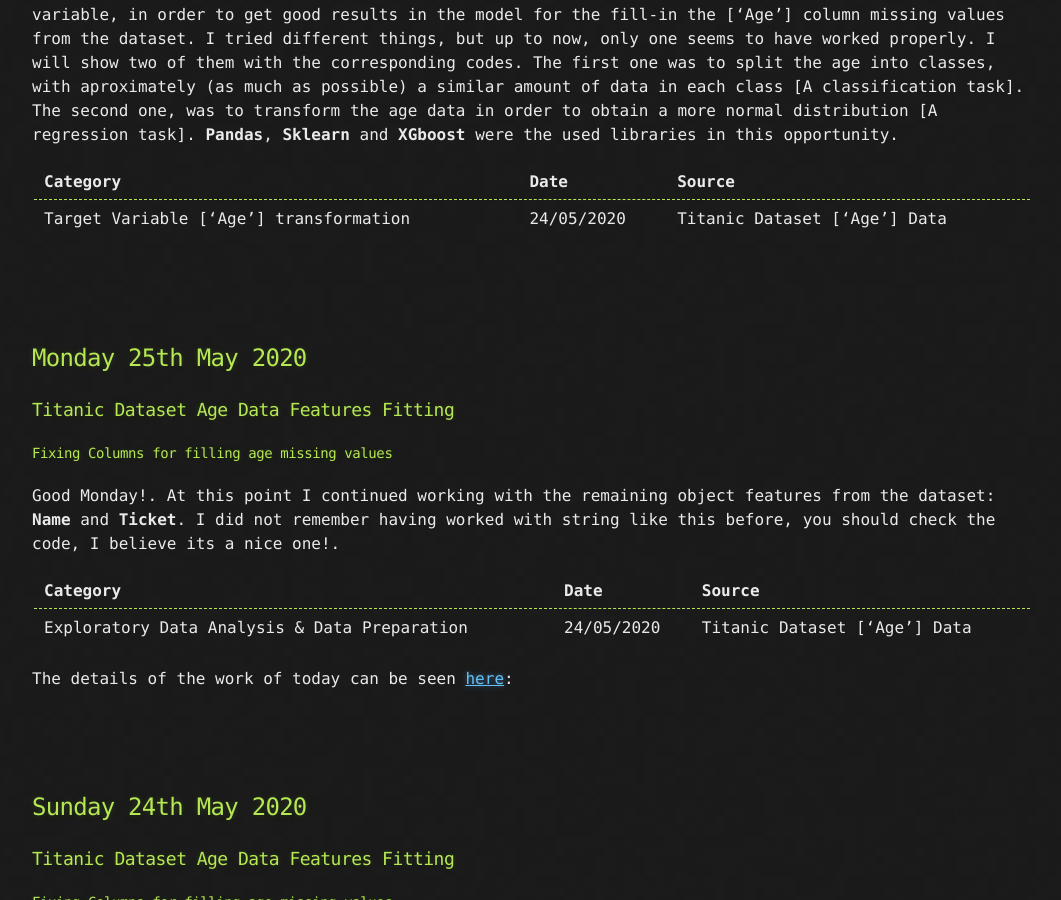
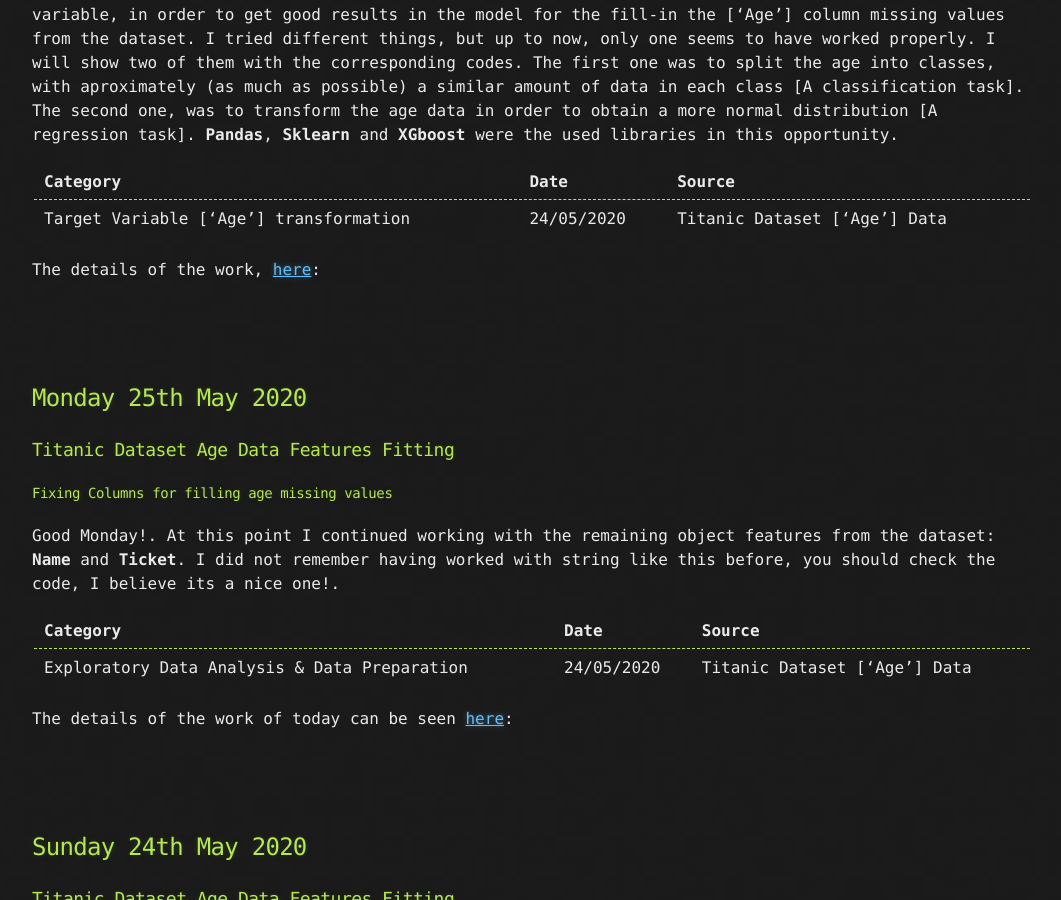
Before and after one commit to PaulB86UK/PP_ART, a Jekyll site: the page built from docs/Blog.md, in a window 1280 px wide and 900 px high, scrolled down 659 px. Shown: the whole window, without its empty margins (108-1169 px from the left). Built offline with Jekyll 4.4.1, drawn with Linux system fonts in a browser that asks for light colours; our own code applies the rules of GitHub Pages for plain Markdown files.

Commit message:
Update Blog.md

```diff
--- a/docs/Blog.md
+++ b/docs/Blog.md
@@ -20,6 +20,9 @@ I tried different things, but up to now, only one seems to have worked properly.
 |:---------------------------------------------|:----------|:-----------------------------|
 | Target Variable ['Age']  transformation      |24/05/2020 | Titanic Dataset ['Age'] Data |
 
+
+
+The details of the work, [here](https://paulb86uk.github.io/PP_ART.github.io/2020/26_5):
 #### &nbsp;
 #### &nbsp;
 ## Monday 25th May 2020
@@ -31,6 +34,7 @@ Good Monday!. At this point I continued working with the remaining object featur
 |                   Category                   |    Date   |            Source            |
 |:---------------------------------------------|:----------|:-----------------------------|
 | Exploratory Data Analysis & Data Preparation |24/05/2020 | Titanic Dataset ['Age'] Data |
+
 
 The details of the work of today can be seen [here](https://paulb86uk.github.io/PP_ART.github.io/2020/25_5):
 #### &nbsp;
```
